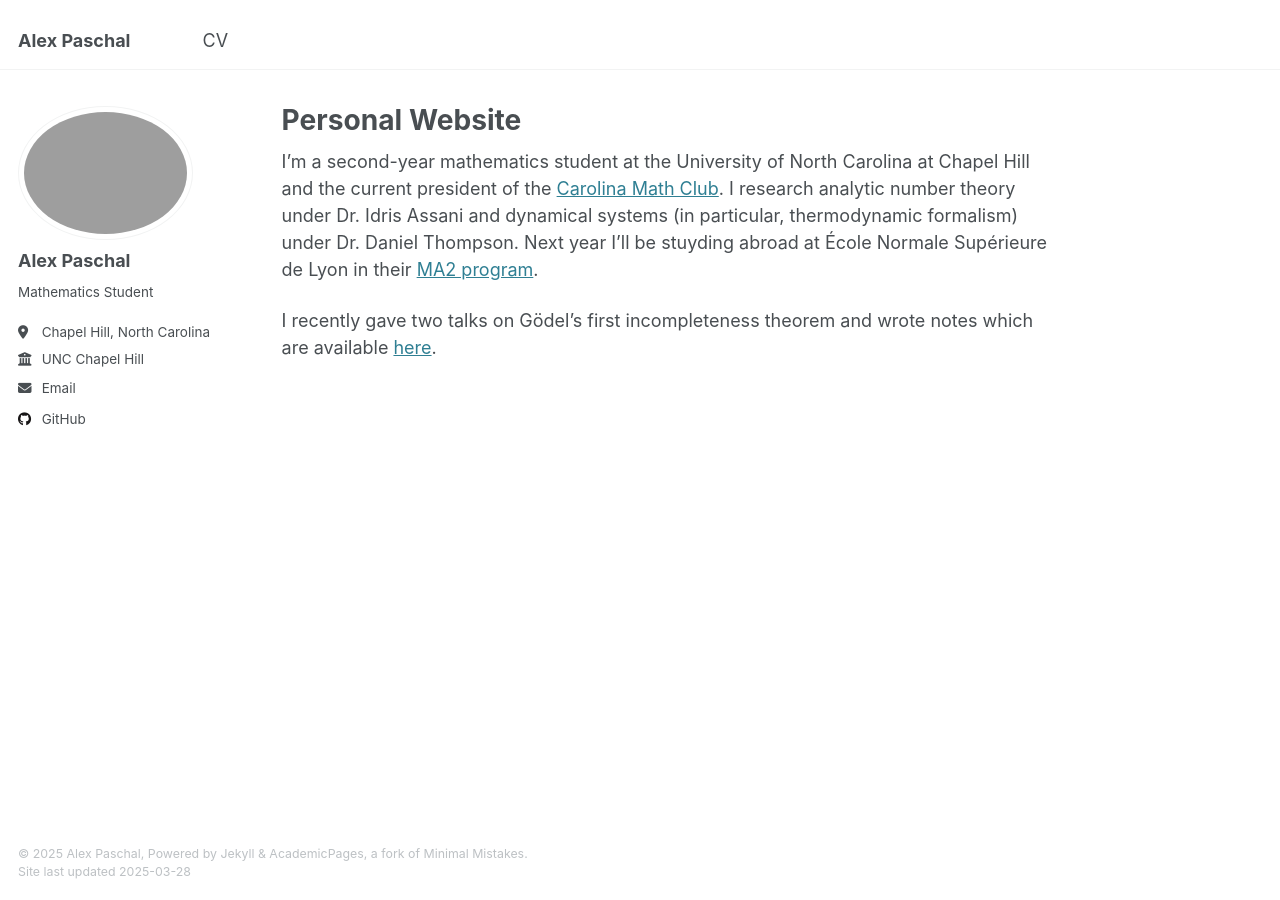
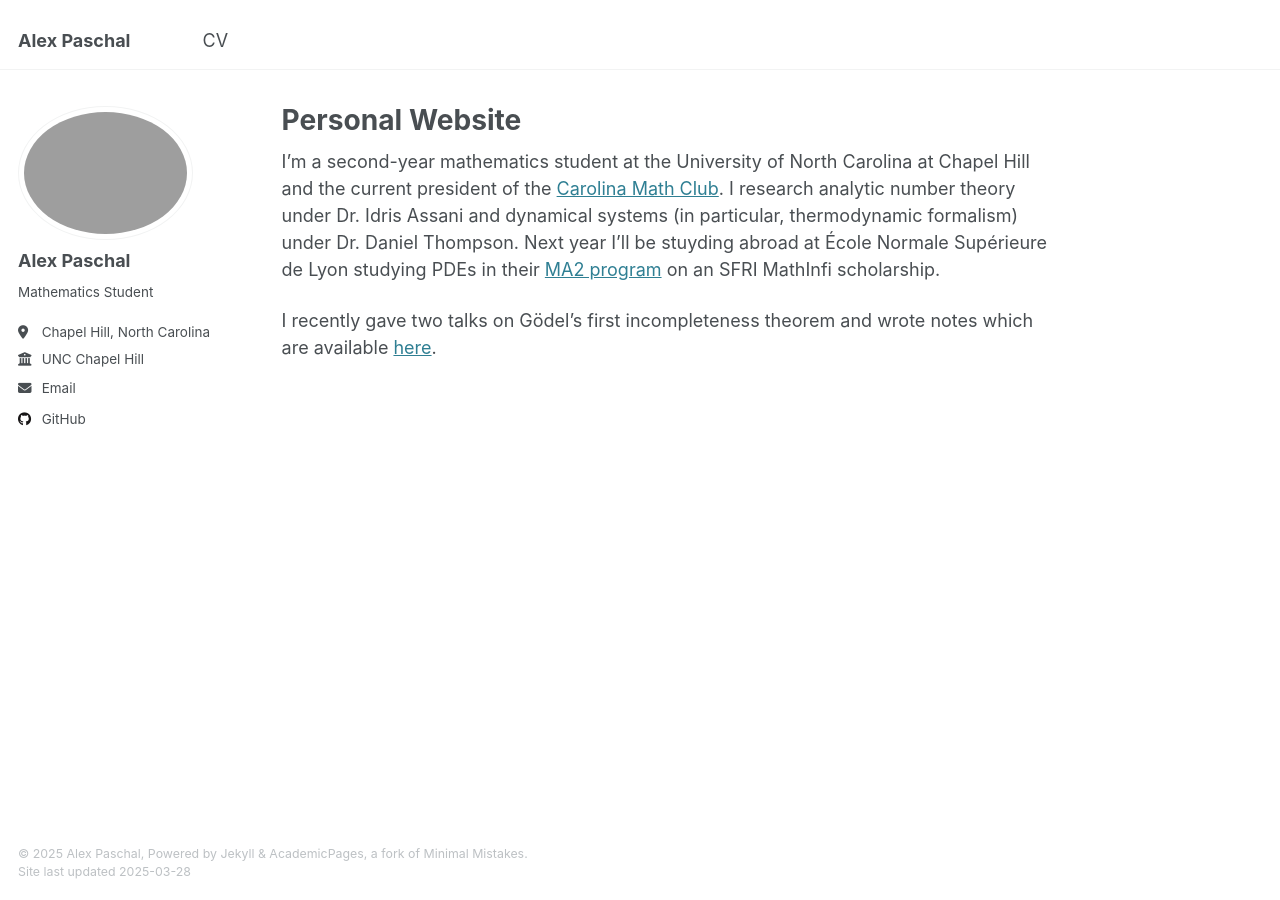
Before and after one commit to alexmpaschal/alexmpaschal.github.io, a Jekyll site: the page built from _pages/about.md, in a window 1280 px wide. Built offline with Jekyll 4.4.1, drawn with Linux system fonts in a browser that asks for light colours.

Commit message:
Update about.md

```diff
--- a/_pages/about.md
+++ b/_pages/about.md
@@ -7,6 +7,6 @@ redirect_from:
   - /about.html
 ---
 
-I'm a second-year mathematics student at the University of North Carolina at Chapel Hill and the current president of the [Carolina Math Club](https://heellife.unc.edu/organization/carolinamathclub). I research analytic number theory under Dr. Idris Assani and dynamical systems (in particular, thermodynamic formalism) under Dr. Daniel Thompson. Next year I'll be stuyding abroad at École Normale Supérieure de Lyon in their [MA2 program](http://mathematiques.ens-lyon.fr/parcours-2025-2026-396607.kjsp?RH=1702642109901&RF=1733132107231).
+I'm a second-year mathematics student at the University of North Carolina at Chapel Hill and the current president of the [Carolina Math Club](https://heellife.unc.edu/organization/carolinamathclub). I research analytic number theory under Dr. Idris Assani and dynamical systems (in particular, thermodynamic formalism) under Dr. Daniel Thompson. Next year I'll be stuyding abroad at École Normale Supérieure de Lyon studying PDEs in their [MA2 program](http://mathematiques.ens-lyon.fr/parcours-2025-2026-396607.kjsp?RH=1702642109901&RF=1733132107231) on an SFRI MathInfi scholarship.
 
 I recently gave two talks on Gödel's first incompleteness theorem and wrote notes which are available [here](https://alexpasch.al/files/logic-notes.pdf).
```
